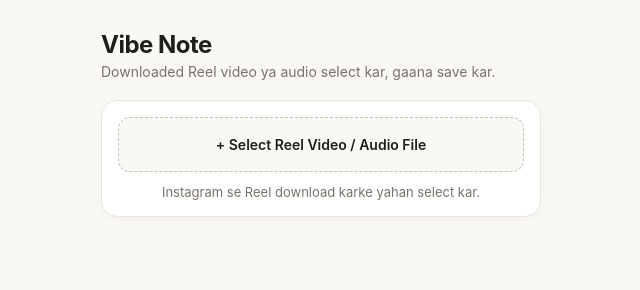
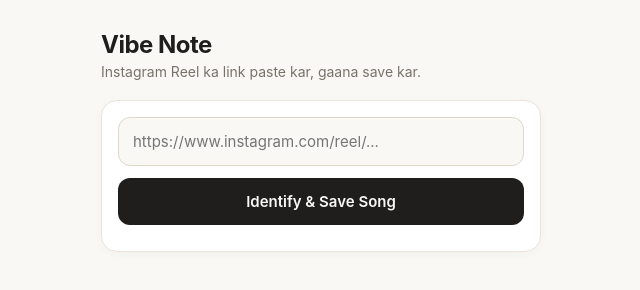
Before and after one commit to sujalkesharwani08-cell/Vibe-Note-, a website: page index.html in a window 1280 px wide. Shown: the whole page, without its empty margins (319-959 px from the left). Drawn offline with Linux system fonts and the light colour scheme.

Commit message:
Update index.html

```diff
--- a/index.html
+++ b/index.html
@@ -11,10 +11,12 @@
     h1 { font-size: 24px; font-weight: 700; margin: 10px 0 4px; letter-spacing: -0.5px; }
     p.sub { color: #78736A; font-size: 14px; margin: 0 0 20px; }
     .card { background: #FFFFFF; border: 1px solid #EAE5DC; border-radius: 16px; padding: 16px; box-shadow: 0 2px 10px rgba(0,0,0,0.03); margin-bottom: 16px; }
-    .file-label { display: block; width: 100%; padding: 18px; border: 1.5px dashed #C8C0B2; border-radius: 12px; text-align: center; background: #FAF8F5; font-size: 14px; font-weight: 600; color: #1F1E1C; cursor: pointer; }
-    input[type="file"] { display: none; }
-    input[type="text"] { width: 100%; padding: 10px 12px; border: 1px solid #DED8CC; border-radius: 12px; font-size: 14px; background: #FAF8F5; outline: none; margin-bottom: 12px; }
-    .status { font-size: 13px; color: #78736A; margin-top: 12px; text-align: center; }
+    input { width: 100%; padding: 14px; border: 1px solid #DED8CC; border-radius: 12px; font-size: 15px; background: #FAF8F5; outline: none; }
+    input:focus { border-color: #1F1E1C; background: #FFF; }
+    button { width: 100%; margin-top: 12px; padding: 14px; background: #1F1E1C; color: #FAF8F5; border: none; border-radius: 12px; font-size: 15px; font-weight: 600; cursor: pointer; }
+    button:disabled { opacity: 0.5; }
+    .status { font-size: 13px; color: #78736A; margin-top: 10px; text-align: center; }
+    .search-box { margin-bottom: 12px; padding: 10px 12px; font-size: 14px; }
     .song-item { display: flex; align-items: center; gap: 12px; padding: 12px 0; border-bottom: 1px solid #F0ECE3; }
     .song-item:last-child { border-bottom: none; }
     .cover { width: 52px; height: 52px; border-radius: 10px; background: #EAE5DC; object-fit: cover; flex-shrink: 0; }
@@ -30,17 +32,15 @@
 <body>
   <div class="app">
     <h1>Vibe Note</h1>
-    <p class="sub">Downloaded Reel video ya audio select kar, gaana save kar.</p>
+    <p class="sub">Instagram Reel ka link paste kar, gaana save kar.</p>
     <div class="card">
-      <label class="file-label">
-        + Select Reel Video / Audio File
-        <input type="file" id="mediaFile" accept="video/*,audio/*" onchange="processFile(this.files[0])" />
-      </label>
-      <div class="status" id="status">Instagram se Reel download karke yahan select kar.</div>
+      <input type="url" id="reelUrl" placeholder="https://www.instagram.com/reel/..." />
+      <button id="findBtn" onclick="findSong()">Identify & Save Song</button>
+      <div class="status" id="status"></div>
     </div>
     <div class="card" id="historyCard" style="display:none;">
       <div style="font-size:12px;font-weight:700;color:#78736A;margin-bottom:8px;letter-spacing:0.5px;">SAVED VIBES</div>
-      <input type="text" id="searchInput" placeholder="Search saved songs or artists..." oninput="render()" />
+      <input type="text" id="searchInput" class="search-box" placeholder="Search saved songs or artists..." oninput="render()" />
       <div id="list"></div>
     </div>
   </div>
@@ -72,30 +72,30 @@
     }
     render();
 
-    async function processFile(file) {
-      if (!file) return;
+    async function findSong() {
+      const url = document.getElementById('reelUrl').value.trim();
       const status = document.getElementById('status');
-      status.textContent = 'Audio nikal kar gaana pehchan raha hoon...';
+      const btn = document.getElementById('findBtn');
+      if (!url) return;
+      btn.disabled = true;
+      status.textContent = 'Reel sun raha hoon... 10-15 sec ruk...';
       try {
-        const slice = file.slice(0, 900 * 1024);
-        const reader = new FileReader();
-        reader.onload = async () => {
-          const base64 = reader.result.split(',')[1];
-          const res = await fetch('/api/scan', {
+        const res = await fetch('/api/apify', {
           method: 'POST',
           headers: { 'Content-Type': 'application/json' },
-            body: JSON.stringify({ audioBase64: base64 })
+          body: JSON.stringify({ url })
         });
         const data = await res.json();
         if (!res.ok) throw new Error(data.error || 'Failed');
         saved.unshift(data);
         localStorage.setItem('vibe_notes', JSON.stringify(saved));
         render();
+        document.getElementById('reelUrl').value = '';
         status.textContent = 'Mil gaya aur save ho gaya!';
-        };
-        reader.readAsDataURL(slice);
       } catch (e) {
         status.textContent = e.message;
+      } finally {
+        btn.disabled = false;
       }
     }
   </script>
```
Lines whose indentation alone changed are shown as unchanged.
